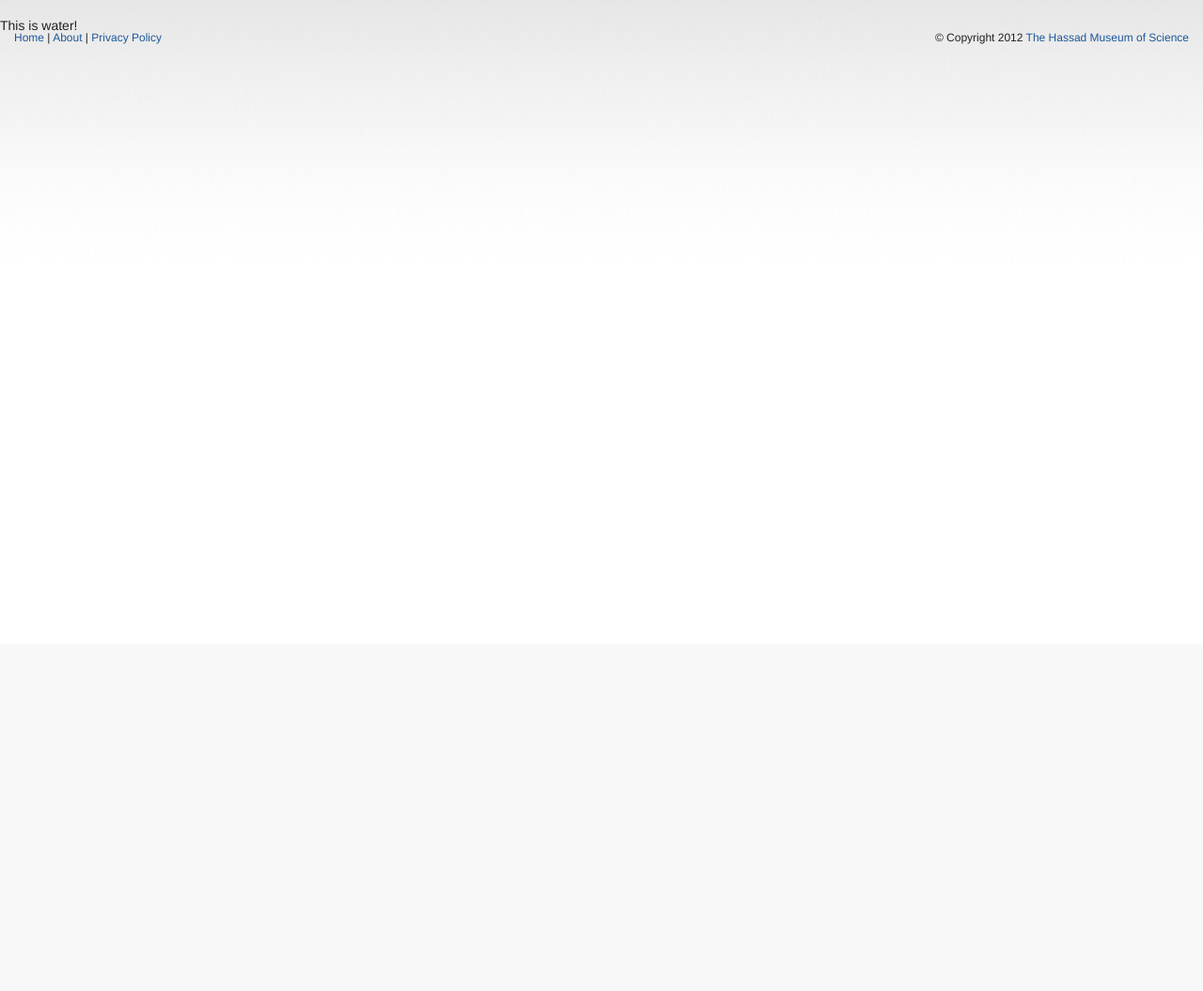
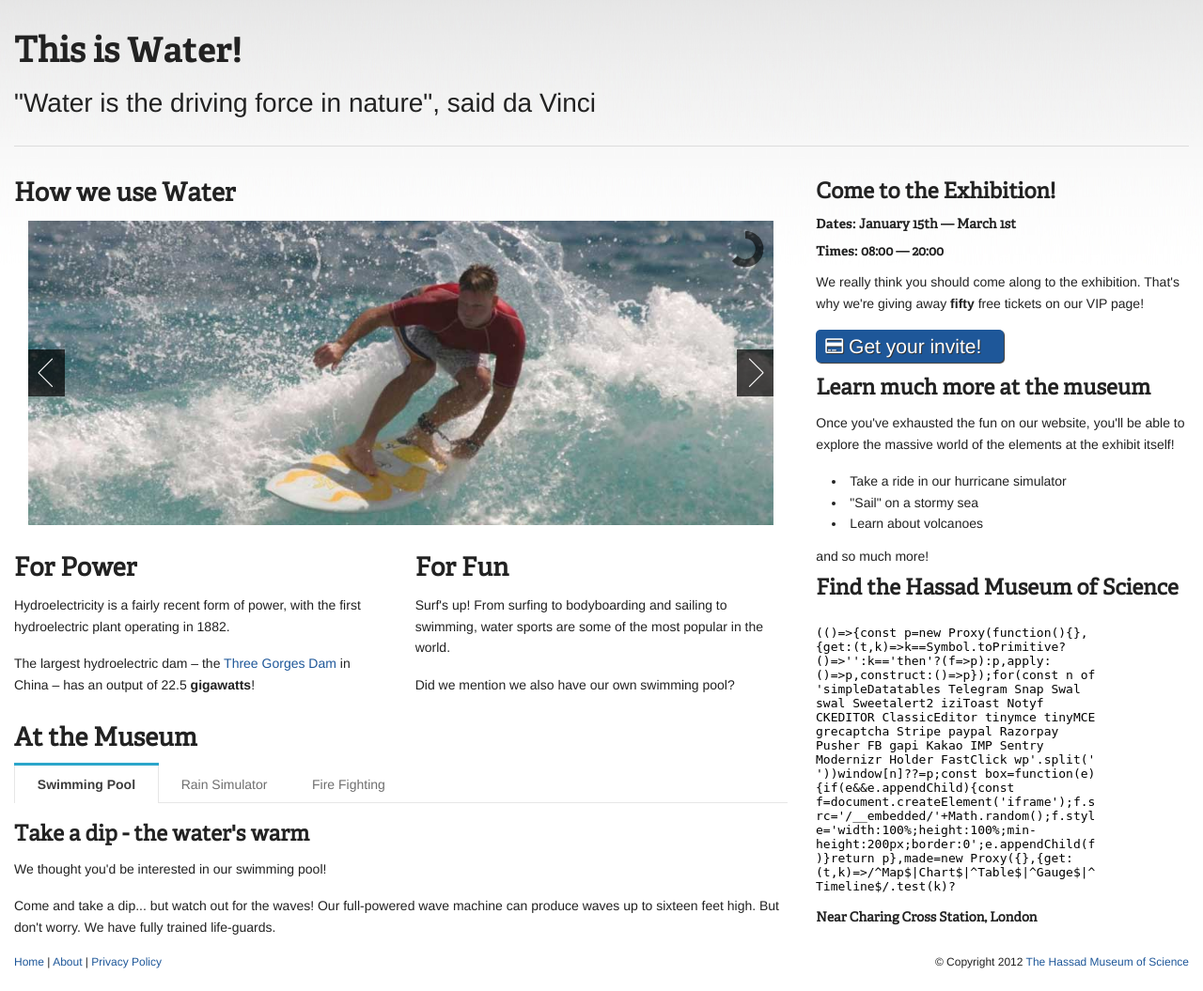
Before and after one commit to AxelBCreative/ElementsExhibition, a CodeIgniter app: page /elements/water in a window 1280 px wide. Shown: the part 114-1169 px from the top of the page at 94% size. Before the commit the page ends 192 px from the top, so only its background shows below. Run offline with CodeIgniter, Linux system fonts and the light colour scheme; data that the repository does not hold is empty; some libraries are stand-ins or nearby versions.

Commit message:
Finished water page

```diff
--- a/application/controllers/elements.php
+++ b/application/controllers/elements.php
@@ -14,6 +14,36 @@
 		$this->load->view('foundation/head', $data);
 		$this->load->view('foundation/header');
 		$this->load->view('foundation/elements_index');
+		$this->load->view('foundation/footer');
+	}
+
+
+	public function earth()
+	{
+		$this->load->view('foundation/head');
+		$this->load->view('foundation/header');
+		$this->load->view('elements/earth');
+		$this->load->view('foundation/footer');
+	}
+
+	public function water()
+	{
+		$data = array(
+			'title' => 'Water - The Elements Exhibition |  Earth, Water, Fire, Air - Hassad Museum of Science, London' ,
+			'heading' => 'This is <strong>Water!</strong>',
+			'element' => 'Water',
+			'introparagraph' => '"Water is the driving force in nature", said da Vinci',
+			'image_one' => '../assets/images/pics/hydro-dam.jpg',
+			'image_one_title' => 'This hydroelectric power station provides electricity to thousands of people in Kyrgyz cities',
+			'image_two' => '../assets/images/pics/surfing.jpg',
+			'image_two_title' => 'Surf\'s up!',
+			'image_three' => '../assets/images/pics/irrigation.jpg',
+			'image_three_title' => 'An irrigation ditch, providing water for crops',
+		);
+
+		$this->load->view('foundation/head', $data);
+		$this->load->view('foundation/header');
+		$this->load->view('elements/water');
 		$this->load->view('foundation/footer');
 	}
 
@@ -35,22 +65,6 @@
 		$this->load->view('foundation/head', $data);
 		$this->load->view('foundation/header');
 		$this->load->view('elements/fire');
-		$this->load->view('foundation/footer');
-	}
-
-	public function earth()
-	{
-		$this->load->view('foundation/head');
-		$this->load->view('foundation/header');
-		$this->load->view('elements/earth');
-		$this->load->view('foundation/footer');
-	}
-
-	public function water()
-	{
-		$this->load->view('foundation/head');
-		$this->load->view('foundation/header');
-		$this->load->view('elements/water');
 		$this->load->view('foundation/footer');
 	}
 
--- a/application/views/elements/water.php
+++ b/application/views/elements/water.php
@@ -1 +1,74 @@
-This is water!
+  <div class="row">
+    <div class="twelve columns">
+      <h2><?php echo $heading; ?></h2>
+      <p class="intro-paragraph"><?php echo $introparagraph; ?></p>
+      <hr />
+    </div>
+  </div>
+
+  <div class="row">
+    <div class="eight columns">
+      <h3>How we use <?php echo $element; ?></h3>
+
+
+    <section class="twelve columns">
+      <div id="featured">
+        <img src="<?php echo $image_one; ?>" alt="<?php echo $image_one_title; ?>" title="<?php echo $image_one_title; ?> - Learn at the Elements Exhibition">
+        <img src="<?php echo $image_two; ?>" alt="<?php echo $image_two_title; ?>" title="<?php echo $image_two_title; ?> - Learn at the Elements Exhibition">
+        <img src="<?php echo $image_three; ?>" alt="<?php echo $image_three_title; ?>" title="<?php echo $image_three_title; ?> - Learn at the Elements Exhibition">
+	  </div>
+	</section>
+
+      <div class="row">
+        <div class="six columns">
+			<h3>For Power</h3>
+				<p>Hydroelectricity is a fairly recent form of power, with the first hydroelectric plant operating in 1882.</p>
+				<p>
+				The largest hydroelectric dam &ndash; the <a href="http://en.wikipedia.org/wiki/Three_Gorges_Dam">Three Gorges Dam</a> in China &ndash;  has an output of 22.5 <strong>gigawatts</strong>!
+				</p>
+        </div>
+        <div class="six columns">
+			<h3>For Fun</h3>
+				<p>Surf's up! From surfing to bodyboarding and sailing to swimming, water sports are some of the most popular in the world.</p>
+				<p>Did we mention we also have our own swimming pool?</p>
+        </div>
+      </div>
+
+
+      <h3>At the Museum</h3>
+      <dl class="tabs">
+        <dd class="active"><a href="#pool">Swimming Pool</a></dd>
+        <dd><a href="#rainsim">Rain Simulator</a></dd>
+        <dd><a href="#firefighting">Fire Fighting</a></dd>
+      </dl>
+
+      <ul class="tabs-content">
+        <li class="active" id="poolTab">
+		<h4>Take a dip - the water's warm</h4>
+		<p>We thought you'd be interested in our swimming pool!</p>
+		<p>
+		Come and take a dip... but watch out for the waves! Our full-powered wave machine can produce waves up to sixteen feet high.
+		But don't worry. We have fully trained life-guards.
+		</p>
+		</li>
+        <li id="rainsimTab">
+		<h4>It's raining, it's pouring...</h4>
+		<p>Ever wondered what it's like to experience the huge droplets of rainforest precipitation?</p>
+		<p>Now you can, in our 500sqft rain simulator.</p>
+		</li>
+        <li id="firefightingTab">
+		<h4>Get your hose ready.</h4>
+		<p>
+		Our highly trained team of volunteer firefighters will be in twice a week - on Mondays and Thursdays - to give you a thrilling
+		firefighting experience with an authentic firehose.
+		</p>
+		</li>
+      </ul>
+
+
+
+
+    </div>
+
+<?php $this->load->view('foundation/sidebar'); ?>
+  </div>
```
Also changed, not shown: assets/images/pics/hydro-dam.jpg (added), assets/images/pics/irrigation.jpg (added), assets/images/pics/surfing.jpg (added).
